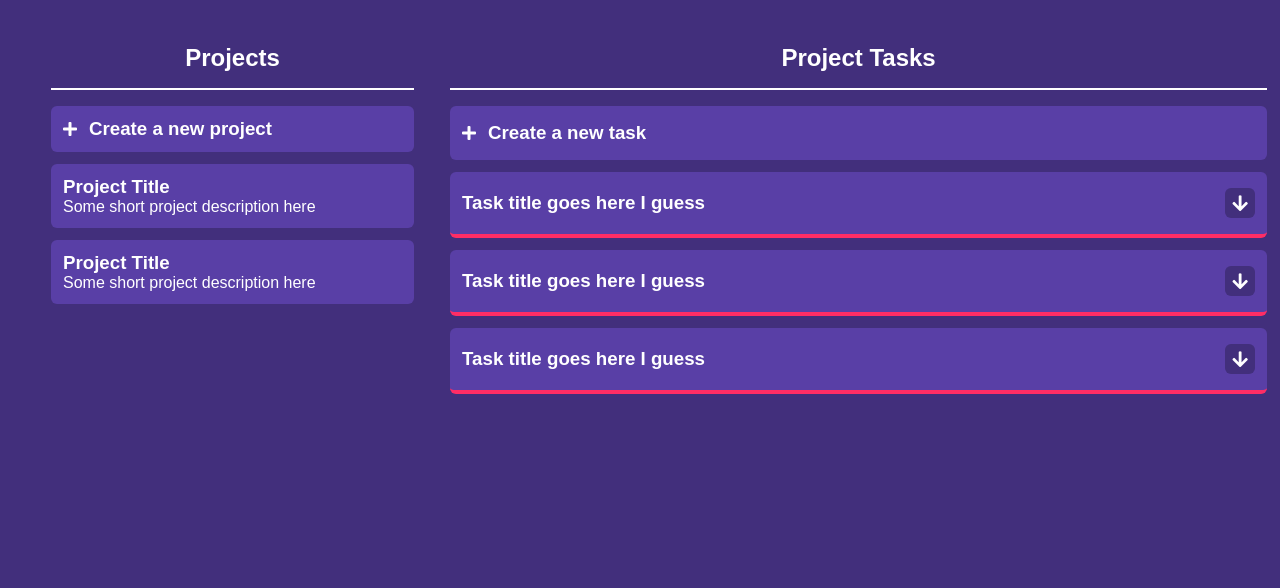
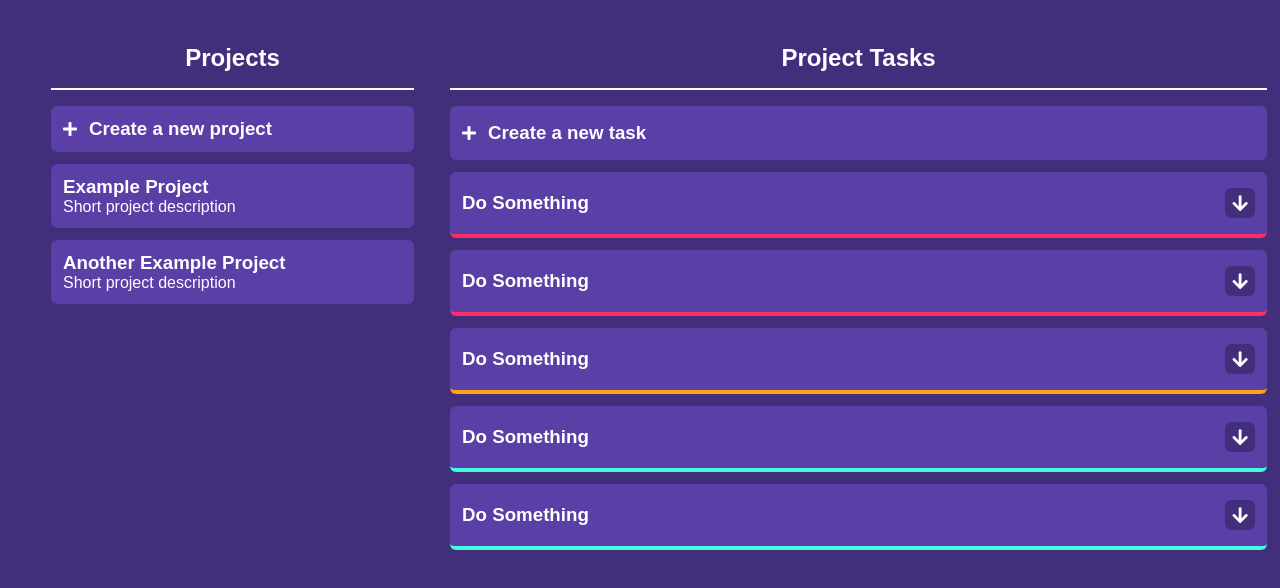
Before and after one commit to SavaVuckovic/Tasks, a website built with webpack: page src/index.html in a window 1280 px wide. Built offline with nearby package versions, Linux system fonts and the light colour scheme; a web font is replaced by a local one.

Commit message:
added DOM methods for rendering tasks and projects

```diff
--- a/src/index.html
+++ b/src/index.html
@@ -10,46 +10,27 @@
 </head>
 <body>
   <div class="container">
+
     <div class="projects">
       <h2>Projects</h2>
       <hr>
-      <div class="project new">
+      <div id="new-project" class="project">
         <i class="fas fa-plus"></i>
         <h3>Create a new project</h3>
       </div>
-      <div id="project-list">
-        <div class="project">
-          <h3>Project Title</h3>
-          <p>Some short project description here</p>
-        </div>
-        <div class="project">
-          <h3>Project Title</h3>
-          <p>Some short project description here</p>
-        </div>
-      </div>
+      <div id="project-list"></div>
     </div>
+
     <div class="tasks">
       <h2>Project Tasks</h2>
       <hr>
-      <div class="task new">
+      <div id="new-task" class="task">
         <i class="fas fa-plus"></i>
         <h3>Create a new task</h3>
       </div>
-      <div id="tasks-list">
-        <div class="task">
-          <h3>Task title goes here I guess</h3>
-          <i class="fas fa-arrow-down"></i>
-        </div>
-        <div class="task">
-          <h3>Task title goes here I guess</h3>
-          <i class="fas fa-arrow-down"></i>
-        </div>
-        <div class="task">
-          <h3>Task title goes here I guess</h3>
-          <i class="fas fa-arrow-down"></i>
-        </div>
-      </div>
+      <div id="tasks-list"></div>
     </div>
+
   </div>
 
   <div class="modal" id="update-status-modal">
--- a/src/js/index.js
+++ b/src/js/index.js
@@ -1,2 +1,44 @@
+import ui from './ui';
 import '../scss/main.scss';
 import '../index.html';
+
+// test data
+const projects = [
+  {
+    name: 'Example Project',
+    description: 'Short project description'
+  },
+  {
+    name: 'Another Example Project',
+    description: 'Short project description'
+  }
+];
+
+const tasks = [
+  {
+    title: 'Do Something',
+    priority: 'high',
+  },
+  {
+    title: 'Do Something',
+    priority: 'high',
+  },
+  {
+    title: 'Do Something',
+    priority: 'medium',
+  },
+  {
+    title: 'Do Something',
+    priority: 'low',
+  },
+  {
+    title: 'Do Something',
+    priority: 'low',
+  }
+];
+
+// when DOM is ready
+document.addEventListener("DOMContentLoaded", () => {
+  ui.renderProjects(projects);
+  ui.renderTasks(tasks);
+});
--- a/src/js/ui.js
+++ b/src/js/ui.js
@@ -0,0 +1,69 @@
+// select important DOM elements
+const newProject = document.querySelector('#new-project');
+const newTask = document.querySelector('#new-task');
+const projectList = document.querySelector('#project-list');
+const tasksList = document.querySelector('#tasks-list');
+
+// render projects
+function renderProjects(projects) {
+  projects.forEach(project => {
+    // project div
+    const projectDiv = document.createElement('div');
+    projectDiv.classList.add('project');
+    // name
+    const name = document.createElement('h3');
+    name.innerText = project.name;
+    // description
+    const description = document.createElement('p');
+    description.innerText = project.description;
+    // populate and append to project list
+    projectDiv.appendChild(name);
+    projectDiv.appendChild(description);
+    projectList.appendChild(projectDiv);
+  });
+}
+
+// render tasks
+function renderTasks(tasks) {
+  tasks.forEach(task => {
+    // task div
+    const taskDiv = document.createElement('div');
+    taskDiv.classList.add('task');
+    // render border color based on priority
+    taskDiv.classList.add(task.priority);
+    // title
+    const title = document.createElement('h3');
+    title.innerText = task.title;
+    // expand icon
+    const expand = document.createElement('i');
+    expand.classList.add('fas');
+    expand.classList.add('fa-arrow-down');
+    // populate and append to tasks list
+    taskDiv.appendChild(title);
+    taskDiv.appendChild(expand);
+    tasksList.appendChild(taskDiv);
+  });
+}
+
+// open new project modal
+
+
+// open new task modal
+
+
+// open delete modal
+
+
+// expand task
+
+
+// shrink task
+
+
+// add event listeners
+
+
+export default {
+  renderProjects,
+  renderTasks
+};
--- a/src/scss/projects.scss
+++ b/src/scss/projects.scss
@@ -31,7 +31,7 @@
       margin: 0;
     }
   }
-  .project.new {
+  #new-project {
     display: flex;
     align-items: center;
     .fa-plus {
--- a/src/scss/tasks.scss
+++ b/src/scss/tasks.scss
@@ -15,7 +15,6 @@
     border-radius: 6px;
     margin-bottom: 12px;
     padding: 16px 12px;
-    border-bottom: 4px solid $redish;
     color: $white;
     display: flex;
     align-items: center;
@@ -33,8 +32,17 @@
       text-align: center;
       margin-left: auto;
     }
+    &.high {
+      border-bottom: 4px solid $redish;
+    }
+    &.medium {
+      border-bottom: 4px solid $orange;
+    }
+    &.low {
+      border-bottom: 4px solid $cyan;
+    }
   }
-  .task.new {
+  #new-task {
     border: none;
     .fa-plus {
       margin-right: 12px;
```
